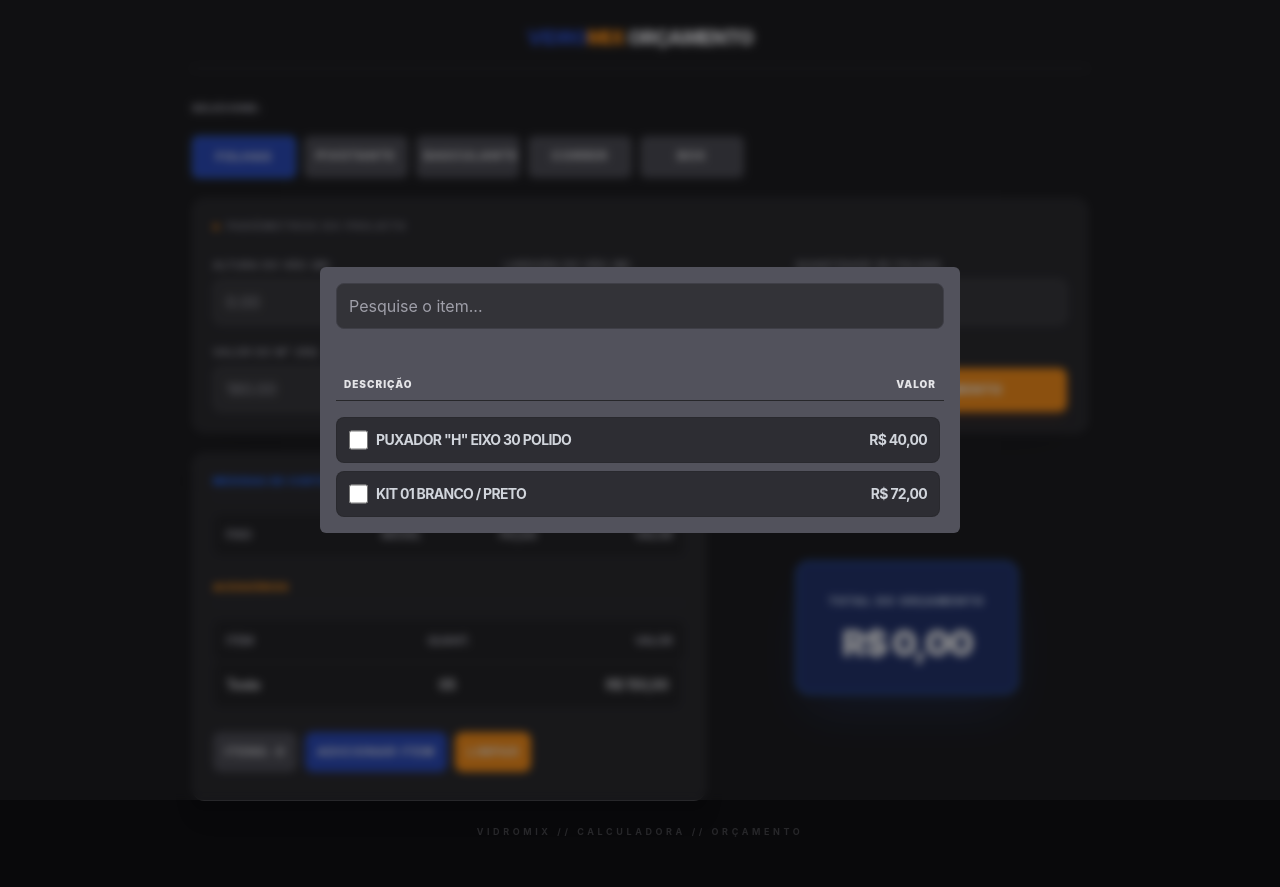
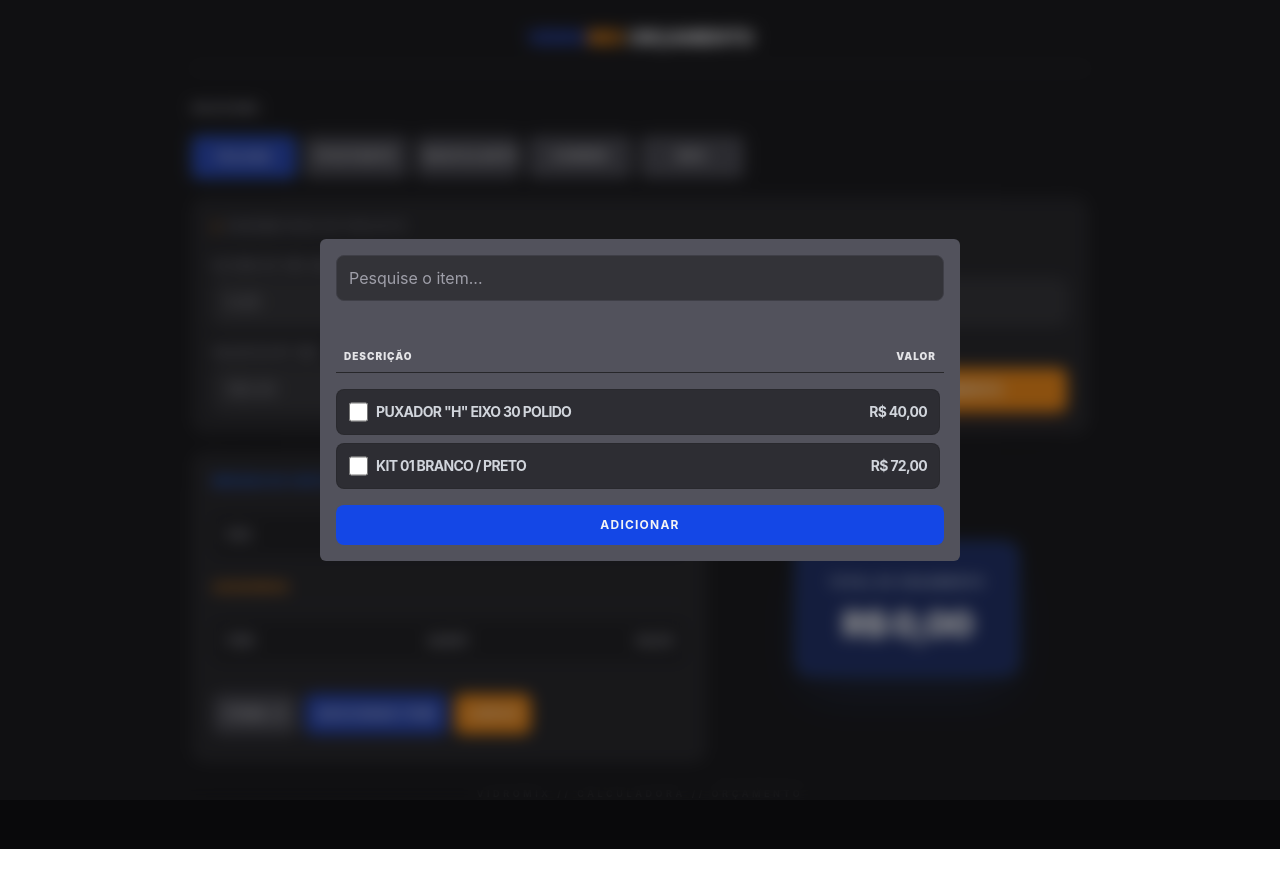
Before and after one commit to lipeedev/mix-orcamento, a React (Vite) app: page / in a window 1280 px wide. Both pictures are taken after a click on the button "ADICIONAR ITEM". After the commit the page ends 849 px from the top, so only its background shows below. Built offline with nearby package versions, Linux system fonts and the light colour scheme.

Commit message:
feat: add animations and continue the 'add items' system

```diff
--- a/src/App.tsx
+++ b/src/App.tsx
@@ -37,8 +37,8 @@ type PartDataMeasureFields = keyof Measure
 export type PartDataSingleValueFields = Exclude<keyof PartData, PartDataFields>
 
 const defaultItemList: Item[] = [
- { name: "Puxador \"H\" Eixo 30 Polido", price: 40 },
- { name: "Kit 01 Branco / Preto", price: 72 }
+  { id: "H30POL", name: "Puxador \"H\" Eixo 30 Polido", price: 40, count: 1 },
+  { id: "KIT01", name: "Kit 01 Branco / Preto", price: 72, count: 1 }
 ]
 
 export function App() {
@@ -53,6 +53,7 @@ export function App() {
     category: 'folhas'
   })
 
+  const [selectedItems, setSelectedItems] = useState<Item[]>([])
 
   const [isModalOpen, setIsModalOpen] = useState<boolean>(false)
 
@@ -69,6 +70,27 @@ export function App() {
       }
     }))
   }
+
+  const handleUpdateSelectedItems = (items: Item[]) => {
+    setSelectedItems(prev => {
+      const updated = [...prev];
+
+      for (const newItem of items) {
+        const index = updated.findIndex(i => i.id === newItem.id);
+
+        if (index >= 0) {
+          updated[index] = {
+            ...updated[index],
+            count: updated[index].count + 1
+          };
+        } else {
+          updated.push({ ...newItem });
+        }
+      }
+
+      return updated;
+    });
+  };
 
   const handleCloseModal = () => {
     setIsModalOpen(false)
@@ -135,7 +157,6 @@ export function App() {
     if (category !== 'box') {
       handleUpdateSingleValue('boxPadding', 0)
     }
-
   }
 
   return (
@@ -166,7 +187,7 @@ export function App() {
             <TableDetails resultPartDataList={resultPartDataList} />
 
             <h3 className="text-orange-400 text-[10px] font-black uppercase tracking-widest border-b border-zinc-800 pb-2">Acessórios</h3>
-            <ItemsTableDetails itemList={[{ name: 'Teste', price: 150 }]} />
+            <ItemsTableDetails itemList={selectedItems} />
 
             <div className='my-2 flex gap-2'>
               <h3 className="text-zinc-200 font-bold tracking-widest uppercase text-xs bg-zinc-700 rounded-lg p-3">
@@ -192,10 +213,13 @@ export function App() {
         VidroMix // Calculadora // Orçamento
       </footer>
 
-      {
+      <ItemSelectModal
+        className={`${isModalOpen ? "opacity-100 translate-y-0 visible" : "invisible opacity-0 -translate-y-2"} inset-0 ease-in-out transition-all duration-200`}
+        onClose={handleCloseModal}
+        itemListToSearch={defaultItemList}
+        onSelectItems={handleUpdateSelectedItems}
+      />
 
-        isModalOpen && <ItemSelectModal onClose={handleCloseModal} itemListToSearch={defaultItemList} />
-      }
     </div >
   )
 }
--- a/src/components/ItemSelectModal.tsx
+++ b/src/components/ItemSelectModal.tsx
@@ -1,16 +1,39 @@
+import { useState } from 'react';
 import type { Item } from './ItemsTableDetails'
 
 interface ItemSelectModalProps {
-  onClose: () => void,
-  itemListToSearch: Item[]
+  onClose: () => void;
+  onSelectItems: (items: Item[]) => void;
+  itemListToSearch: Item[];
+  className?: string;
 }
 
-export function ItemSelectModal({ onClose, itemListToSearch }: ItemSelectModalProps) {
+export function ItemSelectModal({ onClose, itemListToSearch, onSelectItems, className }: ItemSelectModalProps) {
+  const [choosedItems, setChoosedItems] = useState<Item[]>([])
+
+  const handleChooseItem = (itemID: string) => {
+    setChoosedItems(prev => {
+      if (prev.some(i => i.id === itemID)) {
+        return prev.filter(i => i.id !== itemID)
+      }
+      else {
+        return [...prev, { ...itemListToSearch.find(i => i.id === itemID)! }]
+      }
+    })
+  }
+
+  const handleAddButton = () => {
+    if (!choosedItems.length) return;
+
+    onSelectItems(choosedItems)
+    setChoosedItems([])
+    onClose()
+  }
 
   return (
-    <div onClick={() => onClose()} className="flex justify-center backdrop-blur-xs items-center fixed inset-0 bg-zinc-900/50 min-h-screen overflow-hidden animate-in fade-in zoom-in-95 duration-200">
+    <div onClick={() => onClose()} className={`${className} flex justify-center backdrop-blur-sm items-center fixed bg-zinc-900/50 min-h-screen`}>
 
-        <div onClick={e => e.stopPropagation()} className="w-1/2 animate-in transition-all fade-in duration-200 p-4 flex flex-col gap-4 bg-zinc-600 rounded-md">
+      <div onClick={e => e.stopPropagation()} className={"md:w-1/2 p-4 flex flex-col gap-4 bg-zinc-600 rounded-md"}>
         <input type="text" placeholder="Pesquise o item..." className="w-full bg-zinc-800/70 border border-zinc-700 rounded-lg px-3 py-2.5 outline-none focus:border-blue-600 transition-all placeholder:text-zinc-400" />
 
         <div className="flex justify-between text-zinc-200 text-[10px] mt-6 font-black uppercase tracking-widest border-b border-zinc-800 p-2">
@@ -22,18 +45,28 @@ export function ItemSelectModal({ onClose, itemListToSearch }: ItemSelectModalPr
           {
             itemListToSearch.slice(0, 5)
               .map((item) => (
-                <div key={Math.random()} className="flex bg-zinc-950/50 p-3 gap-2 rounded-lg border border-zinc-800/50">
-		  <input type="checkbox" className="cursor-pointer h-5 w-5 rounded border-gray-300 text-blue-500 focus:ring-blue-600" />
-                  <div className="flex w-full tracking-tighter font-bold text-sm text-gray-300">
+                <div key={item.id} className="flex bg-zinc-950/50 p-3 gap-2 rounded-lg border border-zinc-800/50">
+                  <input
+                    type="checkbox"
+                    checked={choosedItems.some(i => i.id === item.id)}
+                    onChange={() => handleChooseItem(item.id)}
+                    className="cursor-pointer h-5 w-5 rounded border-gray-300 text-blue-500 focus:ring-blue-600"
+                  />
+
+                  <div onClick={() => handleChooseItem(item.id)} className="cursor-pointer flex w-full tracking-tighter font-bold text-sm text-gray-300">
                     <span className="flex-1 uppercase">{item.name}</span>
                     <span className="flex-1 text-right">{item.price.toLocaleString("pt-BR", { style: "currency", currency: "BRL" })}</span>
                   </div>
-
                 </div>
               ))
           }
+        </div>
 
-	  </div>
+        <button
+          onClick={() => handleAddButton()}
+          className='font-bold text-xs tracking-widest uppercase p-3 rounded-lg bg-blue-700 hover:bg-blue-800 cursor-pointer'>
+          Adicionar
+        </button>
       </div>
 
     </div>
--- a/src/components/ItemsTableDetails.tsx
+++ b/src/components/ItemsTableDetails.tsx
@@ -1,7 +1,9 @@
 
 export type Item = {
+    id: string,
     name: string,
-    price: number
+    price: number,
+    count: number
 }
 
 interface ItemsTableDetailsProps {
@@ -18,13 +20,13 @@ export function ItemsTableDetails({ itemList }: ItemsTableDetailsProps) {
           <div className="flex-1 text-right">Valor</div>
         </div>
 
-        <div className="flex flex-col gap-2 max-h-64 overflow-y-auto pr-1 custom-scrollbar">
+        <div className="flex flex-col gap-1 mt-2 max-h-64 overflow-y-auto custom-scrollbar">
           {
             itemList
               .map((item) => (
-                <div key={Math.random()} className="flex items-center bg-zinc-950/50 p-3 rounded-lg border border-zinc-800/50 font-bold tracking-tighter text-sm text-zinc-300">
+                <div key={Math.random()} className="flex items-center bg-zinc-800 p-3 rounded-lg border border-zinc-800/50 font-bold tracking-tighter text-sm text-zinc-300">
                   <div className="flex-1">{item.name}</div>
-                  <div className="flex-1 text-center">05</div>
+                  <div className="flex-1 text-center">{item.count}</div>
                   <div className="flex-1 text-right">{item.price.toLocaleString("pt-BR", { style: "currency", currency: "BRL" })}</div>
                 </div>
               ))
--- a/src/components/TableDetails.tsx
+++ b/src/components/TableDetails.tsx
@@ -21,11 +21,11 @@ export function TableDetails({ resultPartDataList }: TableDetailsProps) {
           <div className="w-24 text-right">Valor</div>
         </div>
 
-        <div className="flex flex-col gap-2 max-h-64 overflow-y-auto pr-1 custom-scrollbar">
+        <div className="flex flex-col gap-2 max-h-64 overflow-y-auto custom-scrollbar">
           {
             resultPartDataList
               .map((item) => (
-                <div key={Math.random()} className="flex items-center bg-zinc-950/50 p-3 rounded-lg border border-zinc-800/50 font-bold tracking-tighter text-sm text-zinc-300">
+                <div key={Math.random()} className="flex items-center bg-zinc-800 p-3 rounded-lg border border-zinc-800/50 font-bold tracking-tighter text-sm text-zinc-300">
                   <div className="flex-1">{metersFormater.format(item.fixed.height)}m x {metersFormater.format(item.fixed.width)}m</div>
                   <div className="flex-1 text-center">{metersFormater.format(item.mobile.height)}m x {metersFormater.format(item.mobile.width)}m</div>
                   {
```
Lines whose indentation alone changed are shown as unchanged.
